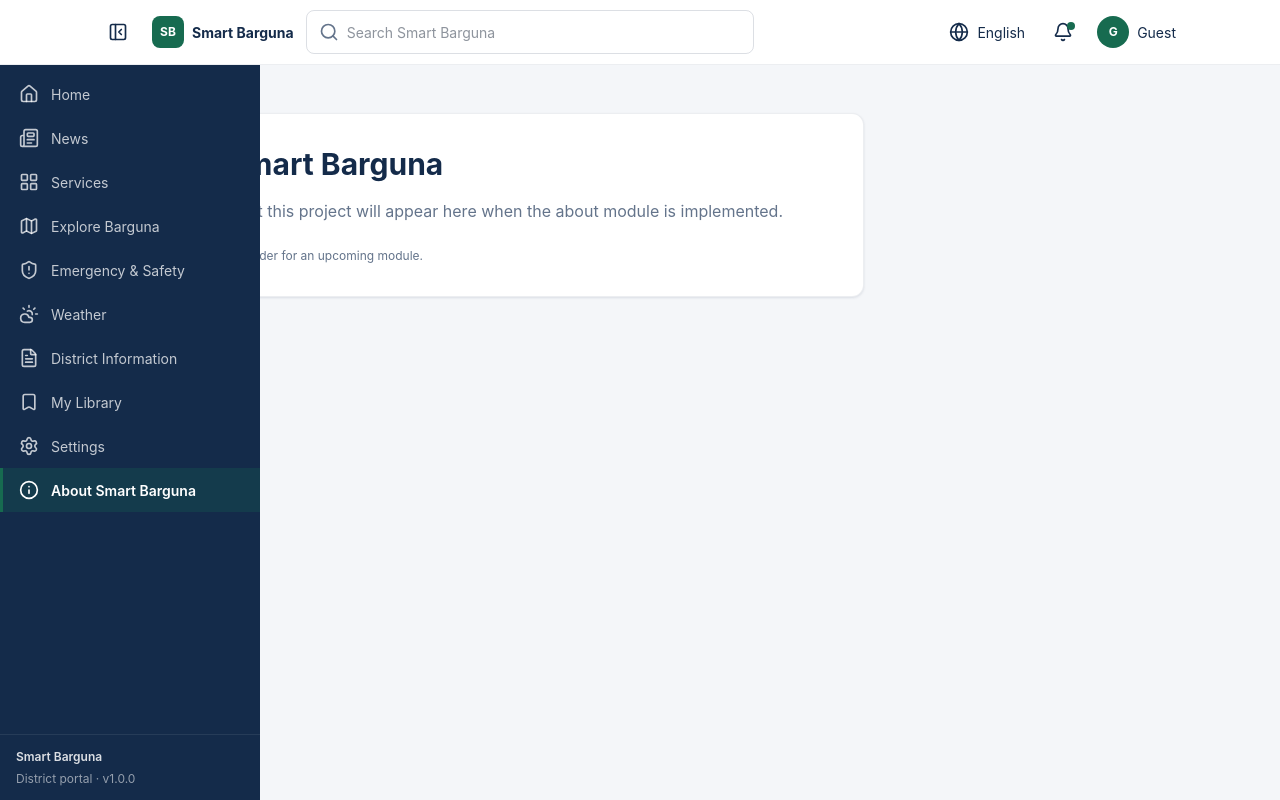
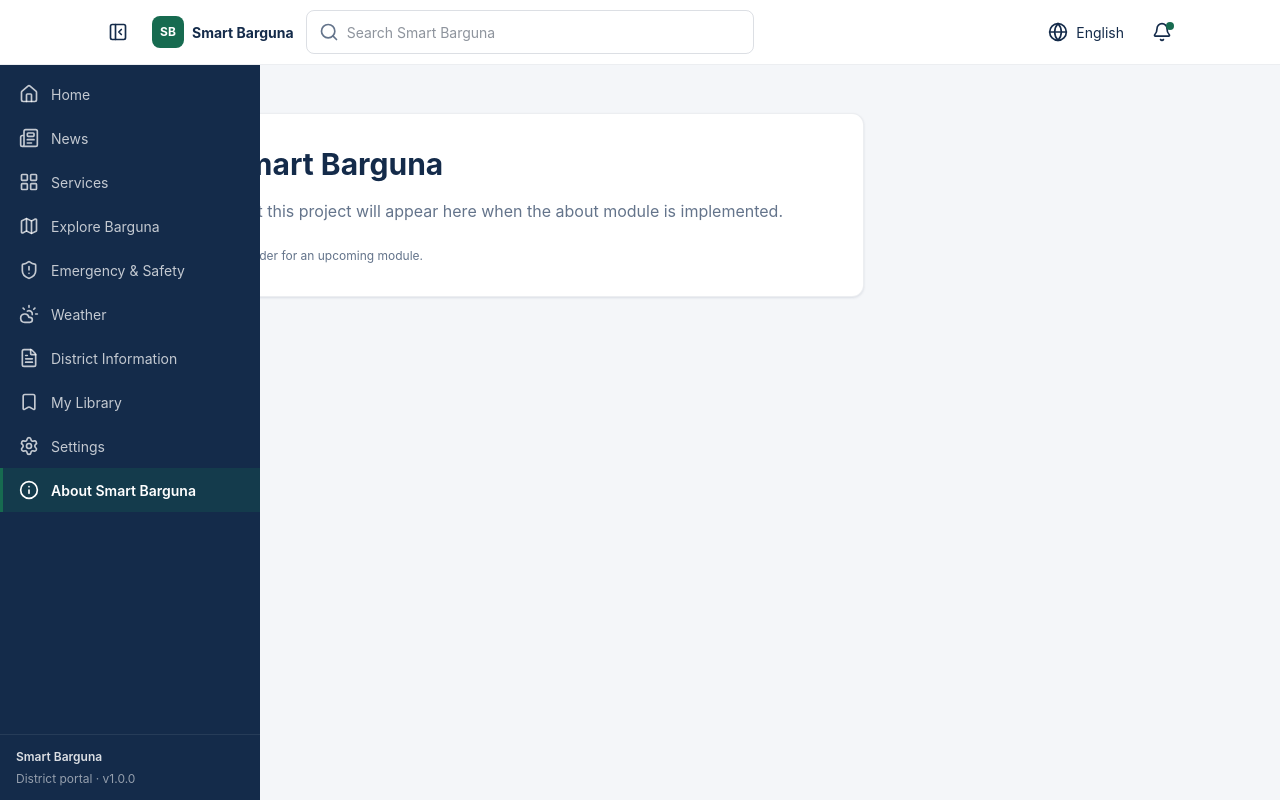
Before and after one commit to mamun-dev007/smart-barguna, a Next.js app in the folder apps/web/: page /about in a window 1280 px wide. Built offline with nearby package versions, Linux system fonts and the light colour scheme.

Commit message:
fix(web): remove profile navigation icon

```diff
--- a/apps/web/src/app/globals.css
+++ b/apps/web/src/app/globals.css
@@ -505,8 +505,7 @@
   }
 
   .sb-header-icon,
-  .sb-header-action,
-  .sb-header-profile {
+  .sb-header-action {
     display: inline-flex;
     align-items: center;
     justify-content: center;
@@ -525,8 +524,7 @@
   }
 
   .sb-header-icon:hover,
-  .sb-header-action:hover,
-  .sb-header-profile:hover {
+  .sb-header-action:hover {
     background-color: rgb(23 107 80 / 0.08);
     color: var(--sb-color-green);
   }
@@ -535,28 +533,6 @@
     gap: var(--sb-space-2);
     padding: 0 var(--sb-space-3);
     font-size: var(--sb-text-sm);
-  }
-
-  .sb-header-profile {
-    gap: var(--sb-space-2);
-    padding: 0 var(--sb-space-2);
-  }
-
-  .sb-header-profile-label {
-    font-size: var(--sb-text-sm);
-  }
-
-  .sb-avatar {
-    display: inline-flex;
-    align-items: center;
-    justify-content: center;
-    width: 2rem;
-    height: 2rem;
-    border-radius: var(--sb-radius-full);
-    background-color: var(--sb-color-green);
-    color: #ffffff;
-    font-size: var(--sb-text-xs);
-    font-weight: 700;
   }
 
   .sb-unread-dot {
@@ -735,7 +711,6 @@
   }
 
   @media (max-width: 767px) {
-    .sb-header-profile-label,
     .sb-header-action span {
       display: none;
     }
--- a/apps/web/src/components/Header.tsx
+++ b/apps/web/src/components/Header.tsx
@@ -15,7 +15,6 @@ import { filterNavItems } from "./navigation";
 import {
   LanguageMenu,
   NotificationsMenu,
-  ProfileMenu,
   SAMPLE_NOTIFICATIONS,
   SearchSuggestions,
   type Language,
@@ -28,7 +27,7 @@ type HeaderProps = {
   onOpenDrawer: () => void;
 };
 
-type OpenMenu = "language" | "notifications" | "profile" | null;
+type OpenMenu = "language" | "notifications" | null;
 
 export default function Header({
   sidebarCollapsed,
@@ -40,7 +39,6 @@ export default function Header({
   const [openMenu, setOpenMenu] = useState<OpenMenu>(null);
   const [language, setLanguage] = useState<Language>("en");
   const [notificationsRead, setNotificationsRead] = useState(false);
-  const [guest, setGuest] = useState(true);
   const rootRef = useRef<HTMLElement>(null);
 
   useEffect(() => {
@@ -173,30 +171,6 @@ export default function Header({
               onReadAll={() => setNotificationsRead(true)}
             />
           </div>
-
-          <div className="sb-header-popover-wrap" id="sb-profile-menu">
-            <button
-              type="button"
-              className="sb-header-profile"
-              onClick={() => toggleMenu("profile")}
-              aria-expanded={openMenu === "profile"}
-              aria-haspopup="menu"
-              aria-label={guest ? "Guest profile menu" : "User profile menu"}
-            >
-              <span className="sb-avatar" aria-hidden="true">
-                {guest ? "G" : "U"}
-              </span>
-              <span className="sb-header-profile-label">
-                {guest ? "Guest" : "Demo user"}
-              </span>
-            </button>
-            <ProfileMenu
-              open={openMenu === "profile"}
-              guest={guest}
-              onLogin={() => setGuest(false)}
-              onLogout={() => setGuest(true)}
-            />
-          </div>
         </div>
       </div>
     </header>
--- a/apps/web/src/components/HeaderMenus.tsx
+++ b/apps/web/src/components/HeaderMenus.tsx
@@ -79,40 +79,6 @@ export function NotificationsMenu({
   );
 }
 
-export function ProfileMenu({
-  open,
-  guest,
-  onLogin,
-  onLogout,
-}: {
-  open: boolean;
-  guest: boolean;
-  onLogin: () => void;
-  onLogout: () => void;
-}) {
-  if (!open) return null;
-  return (
-    <div className="sb-popover sb-profile-menu" role="menu" aria-label="Profile">
-      {guest ? (
-        <>
-          <p className="sb-popover-heading">Guest user</p>
-          <button type="button" className="sb-popover-action" onClick={onLogin}>
-            Login (demo)
-          </button>
-        </>
-      ) : (
-        <>
-          <p className="sb-popover-heading">Demo user</p>
-          <p className="sb-popover-note">Signed in locally — no real account.</p>
-          <button type="button" className="sb-popover-action" onClick={onLogout}>
-            Logout
-          </button>
-        </>
-      )}
-    </div>
-  );
-}
-
 export function SearchSuggestions({
   query,
   items,
```
